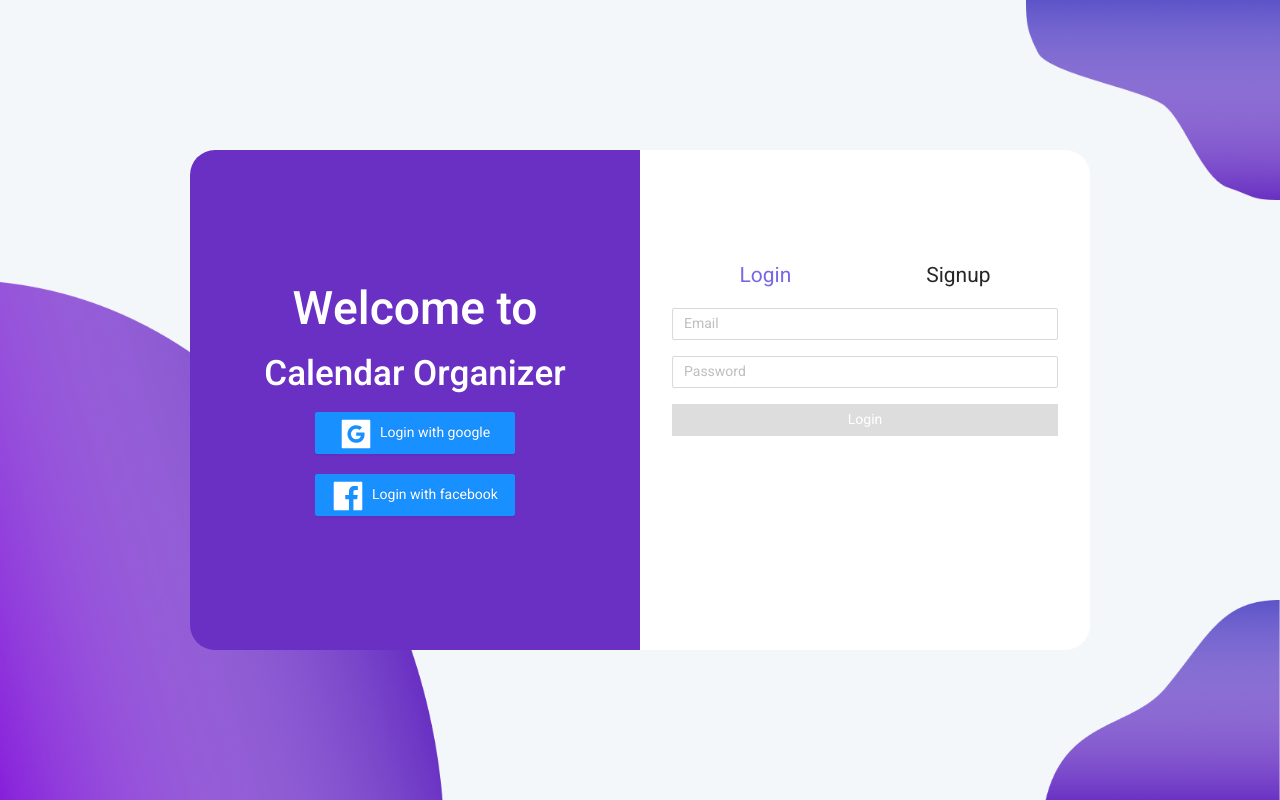
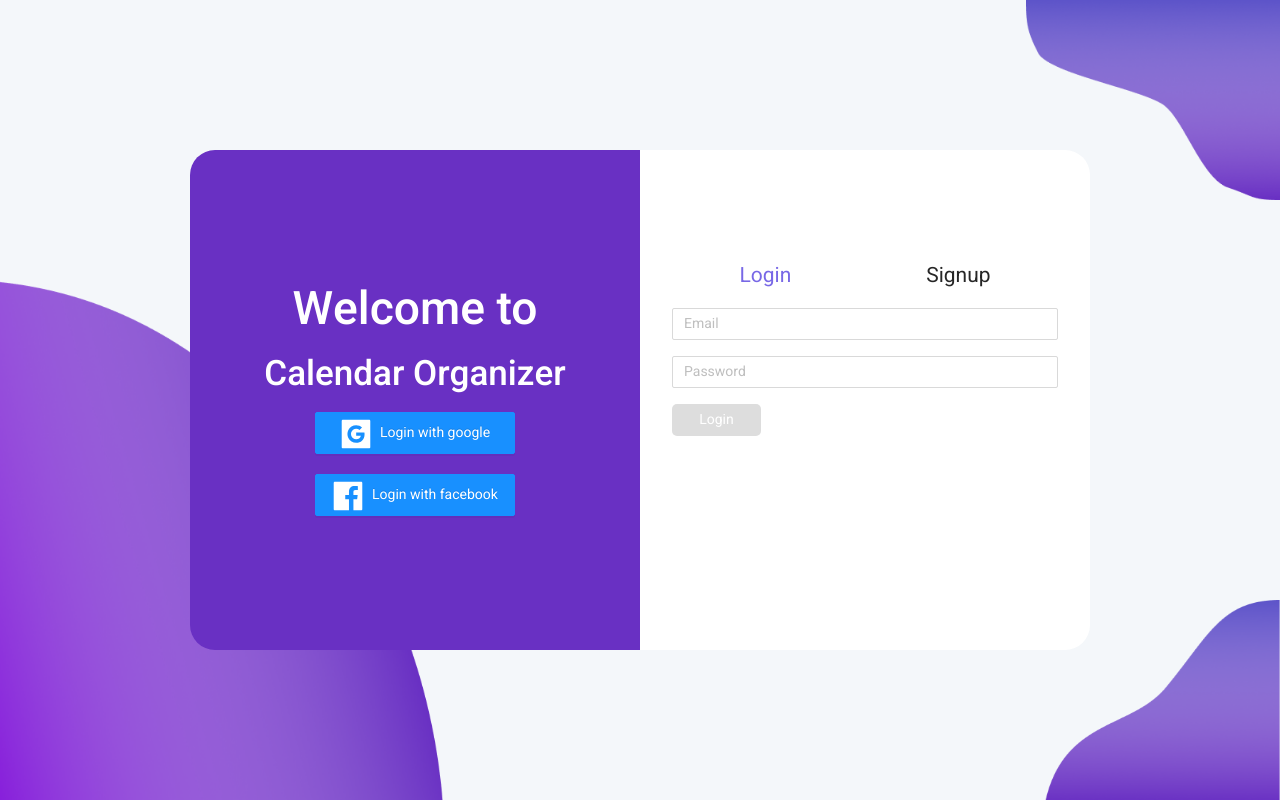
Before and after one commit to TAbrahamyan/calendar-organizer, a React (Create React App) app in the folder client/: page /auth in a window 1280 px wide. Built offline with nearby package versions, Linux system fonts and the light colour scheme.

Commit message:
feat: change scroll style

```diff
--- a/client/src/components/Auth/AuthForm.tsx
+++ b/client/src/components/Auth/AuthForm.tsx
@@ -46,8 +46,8 @@ export default () => {
     <section className="form-fields">
       <div className="form-fields__content">
         <div className="header">
-          <span onClick={() => isShowLoginFormHandler(true)} className={isShowLoginForm ? 'active' : ''}>Login</span>
-          <span onClick={() => isShowLoginFormHandler(false)} className={isShowLoginForm ? '' : 'active'}>Signup</span>
+          <span onClick={() => isShowLoginFormHandler(true)} className={isShowLoginForm ? 'active' : undefined}>Login</span>
+          <span onClick={() => isShowLoginFormHandler(false)} className={isShowLoginForm ? undefined : 'active'}>Signup</span>
         </div>
 
         <form onSubmit={handleSubmit(isShowLoginForm ? loginHandler : signupHandler)}>
--- a/client/src/components/Home/Calendar.tsx
+++ b/client/src/components/Home/Calendar.tsx
@@ -23,7 +23,7 @@ const Calendar: React.FC<any> = ({ calendar, tasks, selectDay, changeMonth }) =>
       return 'invalid-days';
     }
 
-    if (tasks.some((task: any) => task.createdDay === day)) {
+    if (tasks.some((task: any) => task.createdDay === day && task.createdMonth === calendar.month)) {
       return 'task-days';
     }
 
--- a/client/src/scss/_variables.scss
+++ b/client/src/scss/_variables.scss
@@ -2,4 +2,5 @@ $white: #fff;
 $gray: rgba(0,0,0,0.06);
 $tableItemColor: #a7c5eb;
 $headerFooterColor: #413c69;
+$greenColor: #28df99;
 $pinkColor: #7868e6;
--- a/client/src/scss/components/_index.scss
+++ b/client/src/scss/components/_index.scss
@@ -1,4 +1,5 @@
 @import '../fonts';
+@import '../variables';
 
 body {
   margin: 0;
@@ -6,4 +7,14 @@ body {
   background: #F4F7FA !important;
 }
 
+::-webkit-scrollbar {
+  width: 8px;
+
+  &-thumb {
+    border-radius: 6px;
+    background: $greenColor;
+    &:hover { background: $pinkColor }
+  }
+}
+
 h1, p, td { color: #42526E !important }
--- a/client/src/scss/components/auth/auth-form-fields.scss
+++ b/client/src/scss/components/auth/auth-form-fields.scss
@@ -11,7 +11,6 @@
 
       span {
         font-size: 1.5em;
-        margin: 0;
         cursor: pointer;
         transition: 0.3s ease-in-out;
         &:hover { color: $pinkColor }
@@ -24,6 +23,7 @@
       background: $pinkColor;
       color: $white;
       padding: 0.3rem 1.7rem;
+      border-radius: 5px;
       border: none;
       outline: none;
       cursor: pointer;
@@ -32,7 +32,7 @@
       &:disabled { background: #dddddd; cursor: inherit }
     }
 
-    button, input { margin-top: 1rem; width: 100%; }
+    button, input { margin-top: 1rem }
     .error { margin: 0; color: red }
   }
 }
--- a/client/src/scss/components/home/_calendar.scss
+++ b/client/src/scss/components/home/_calendar.scss
@@ -29,6 +29,6 @@
 
     .selected { background: $tableItemColor }
     .invalid-days { background: $gray; pointer-events: none }
-    .task-days { background: #28df99 }
+    .task-days { background: $greenColor }
   }
 }
```
